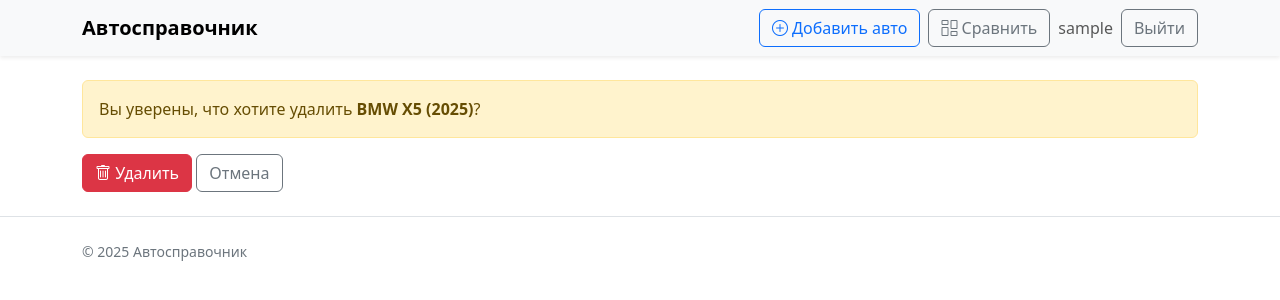
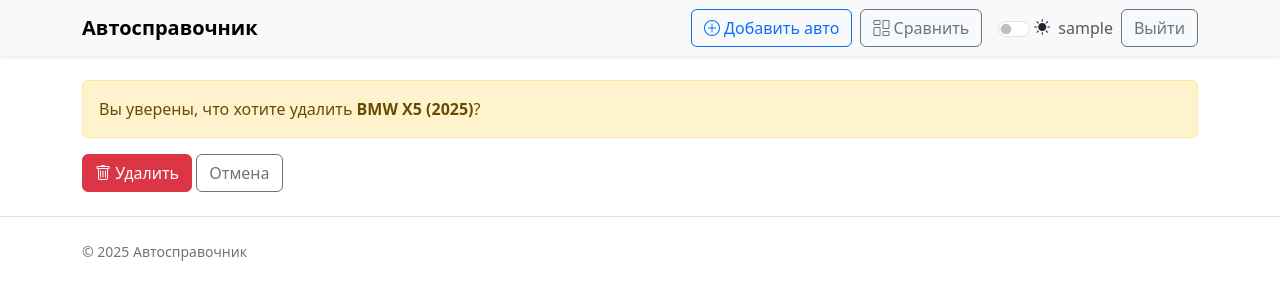
Before and after one commit to trofim7777/Autospr, a Django app: page /cars/102/delete/ in a window 1280 px wide. Shown: the top 300 px of the page. Run offline with Django 4.2, Linux system fonts and the light colour scheme; the visitor is signed in with stand-in values (Sample User, id 1); data comes from the database, SQL or seed files in the repository.

Commit message:
Add light/dark theme toggle (Bootstrap 5.3 data-bs-theme + localStorage)

```diff
--- a/templates/base.html
+++ b/templates/base.html
@@ -1,6 +1,15 @@
 <!doctype html>
 <html lang="ru">
 <head>
+  <!-- Ставим тему максимально рано, чтобы не было мерцаний -->
+  <script>
+    (() => {
+      const saved = localStorage.getItem('theme');
+      const prefersDark = window.matchMedia('(prefers-color-scheme: dark)').matches;
+      const theme = saved || (prefersDark ? 'dark' : 'light');
+      document.documentElement.setAttribute('data-bs-theme', theme);
+    })();
+  </script>
   <meta charset="utf-8">
   <title>{% block title %}Автосправочник{% endblock %}</title>
   <meta name="viewport" content="width=device-width, initial-scale=1">
@@ -41,6 +50,14 @@
         </a>
       {% endwith %}
 
+      {# Переключатель темы #}
+      <div class="form-check form-switch ms-2 d-flex align-items-center">
+        <input class="form-check-input" type="checkbox" role="switch" id="themeSwitch" />
+        <label class="form-check-label ms-1 d-none d-sm-inline" for="themeSwitch">
+          <i id="themeIcon" class="bi"></i>
+        </label>
+      </div>
+
       {# Блок аутентификации: Войти/Регистрация или имя + Выход #}
       {% if request.user.is_authenticated %}
         <span class="navbar-text d-none d-sm-inline"> {{ request.user.username }}</span>
@@ -52,7 +69,6 @@
     </div>
   </div>
 </nav>
-
 
 <div class="container py-4">
   {% if messages %}
@@ -77,6 +93,31 @@
 <script src="https://cdn.jsdelivr.net/npm/bootstrap@5.3.3/dist/js/bootstrap.bundle.min.js"></script>
 <script src="https://unpkg.com/aos@2.3.4/dist/aos.js"></script>
 <script>AOS.init({ once: true });</script>
+
+<!-- Логика переключателя темы -->
+<script>
+  (function () {
+    const root = document.documentElement;
+    const sw = document.getElementById('themeSwitch');
+    const icon = document.getElementById('themeIcon');
+
+    function apply(theme) {
+      root.setAttribute('data-bs-theme', theme);
+      localStorage.setItem('theme', theme);
+      if (sw) sw.checked = (theme === 'dark');
+      if (icon) icon.className = theme === 'dark' ? 'bi bi-moon-stars-fill' : 'bi bi-sun-fill';
+    }
+
+    // Текущая тема выставлена в <head>
+    const current = root.getAttribute('data-bs-theme') || 'light';
+    apply(current);
+
+    if (sw) {
+      sw.addEventListener('change', () => apply(sw.checked ? 'dark' : 'light'));
+    }
+  })();
+</script>
+
 {% block extra_js %}{% endblock %}
 </body>
 </html>
```
